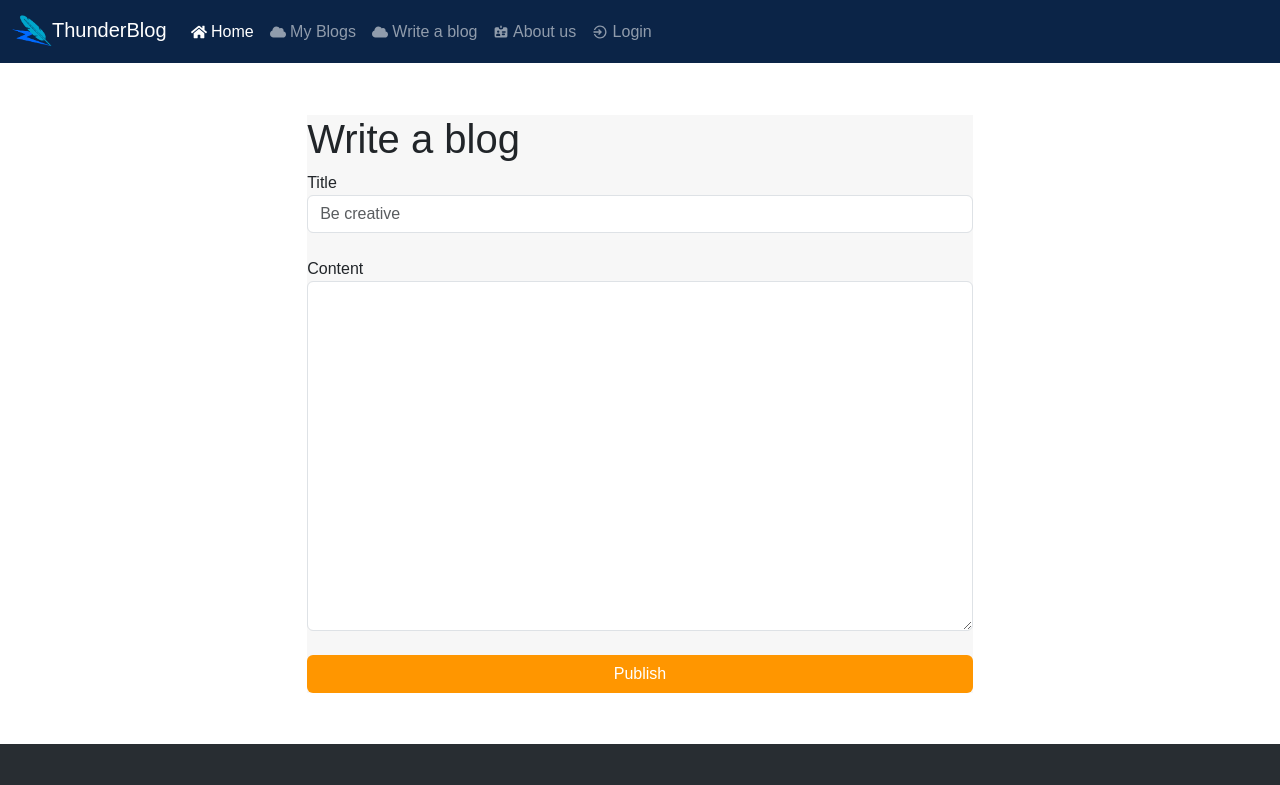
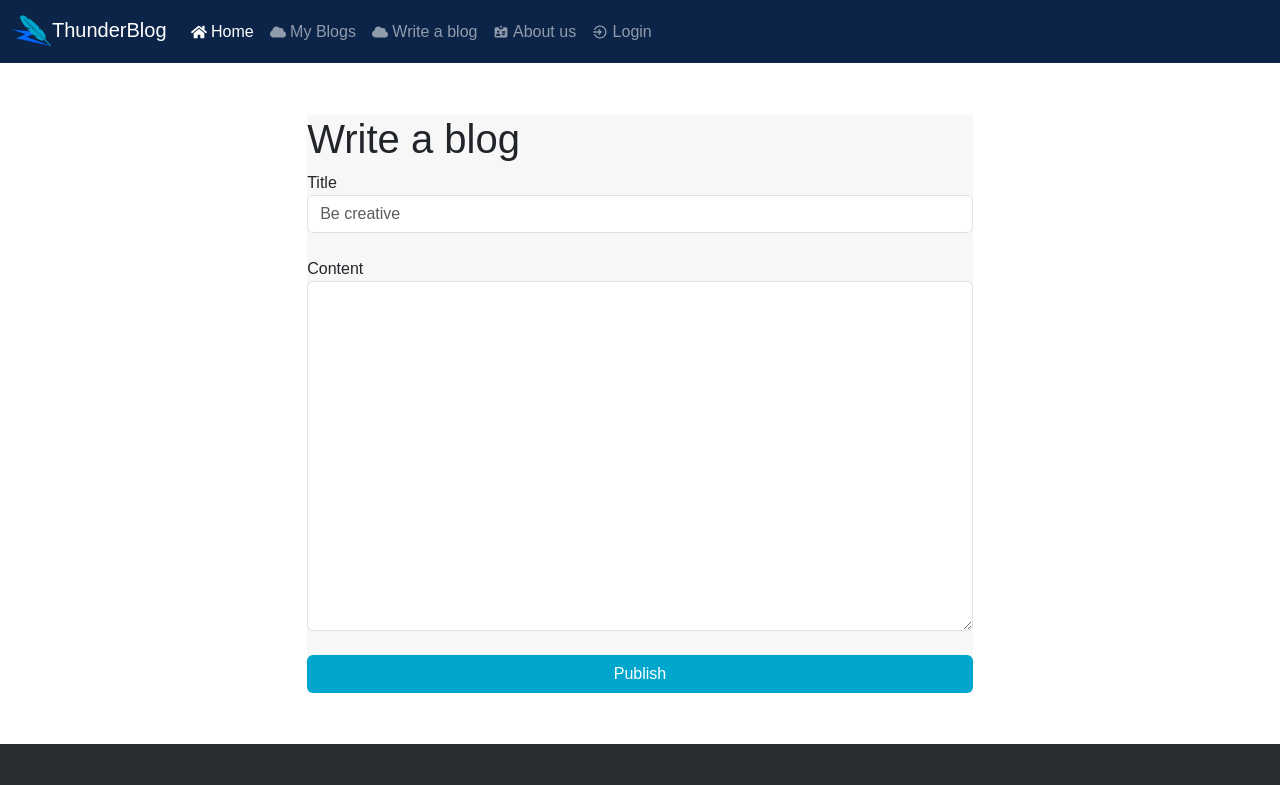
Before and after one commit to MousaKhaleel/ThunderBlog-Blog-Site-Final-Project, a React (Create React App) app: page /writeblog in a window 1280 px wide. Shown: the top 785 px of the page. Built offline with nearby package versions, Linux system fonts and the light colour scheme; no server answers.

Commit message:
v0.2.2.4

```diff
--- a/src/components/WriteBlog.js
+++ b/src/components/WriteBlog.js
@@ -62,7 +62,7 @@ function WriteBlog() {
     />
   </div>
   <br/>
-        <button type="submit" className="btn w-100" style={{ background: 'rgb(255, 150, 0)', color:'white' }} >Publish</button>
+        <button type="submit" className="btn w-100" style={{ background: 'rgb(0, 166, 204)', color:'white' }} >Publish</button>
 </form>
         </div>
      );
```
